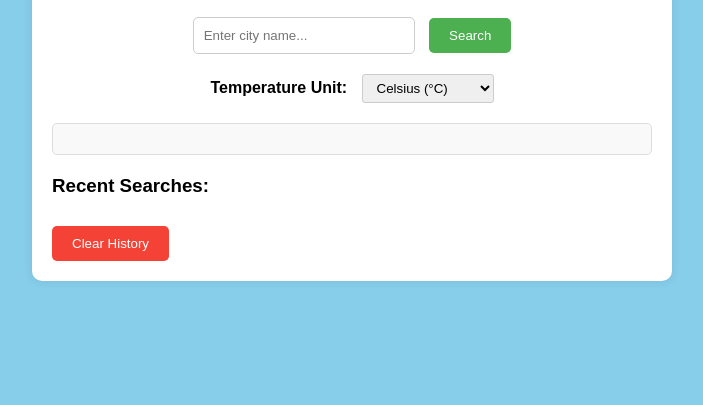
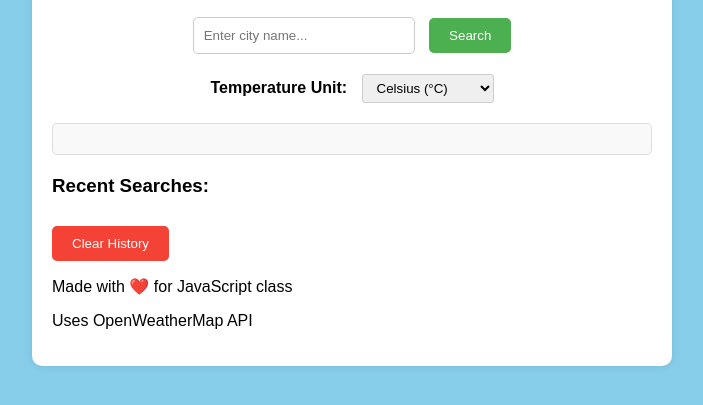
Before and after one commit to KhanTheDev/SBA-308A---JavaScript-Web-Application, a plain HTML site: page index.html in a window 1280 px wide. Shown: the part 141-546 px from the top of the page, without its empty margins (288-991 px from the left). Drawn offline with Linux system fonts and the light colour scheme.

Commit message:
Update index.html

```diff
--- a/index.html
+++ b/index.html
@@ -33,6 +33,11 @@
             <ul id="historyList"></ul>
             <button id="clearHistory" class="clear-btn">Clear History</button>
         </div>
+
+        <div class="footer">
+            <p>Made with ❤️ for JavaScript class</p>
+            <p>Uses OpenWeatherMap API</p>
+        </div>
     </div>
 
     <script type="module" src="app.js"></script>
```
